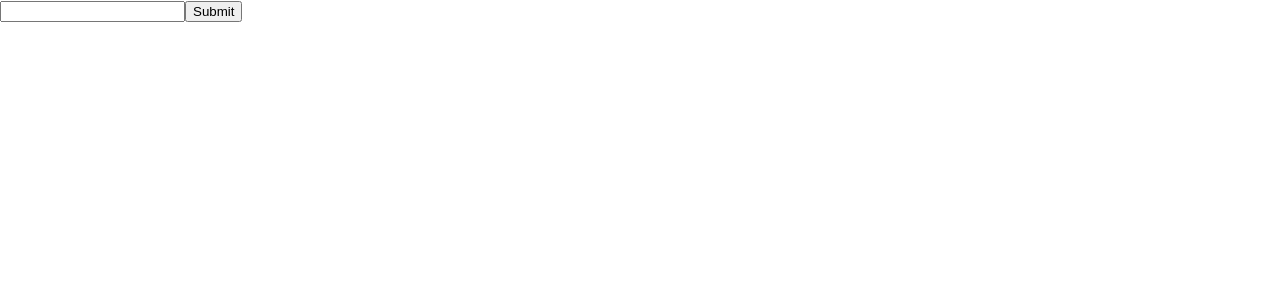
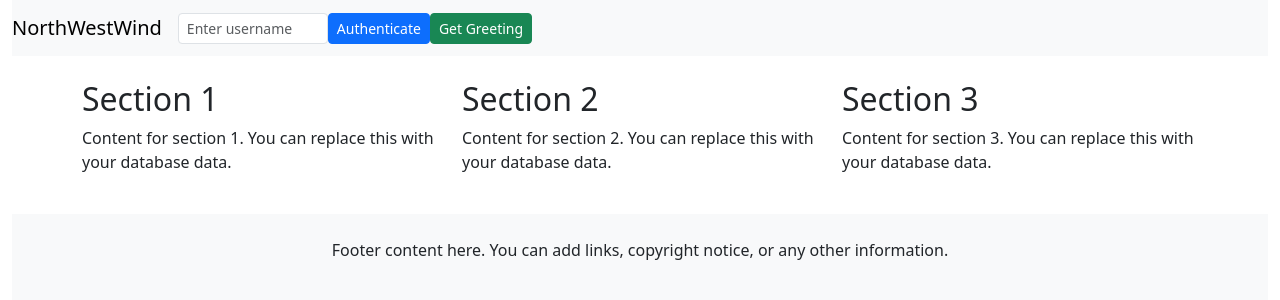
Before and after one commit to michele1990/webapp-base, a React (Create React App) app in the folder frontend/: page / in a window 1280 px wide. Shown: the top 300 px of the page. Built offline with nearby package versions, Linux system fonts and the light colour scheme.

Commit message:
adding Bootstrap!

```diff
--- a/frontend/package.json
+++ b/frontend/package.json
@@ -7,6 +7,7 @@
     "@testing-library/react": "^13.4.0",
     "@testing-library/user-event": "^13.5.0",
     "axios": "^1.4.0",
+    "bootstrap": "^5.3.1",
     "react": "^18.2.0",
     "react-dom": "^18.2.0",
     "react-scripts": "5.0.1",
@@ -14,6 +15,7 @@
   },
   "scripts": {
     "start": "react-scripts start",
+    "clean": "rm -rf build",
     "build": "react-scripts build",
     "test": "react-scripts test",
     "eject": "react-scripts eject"
--- a/frontend/src/App.js
+++ b/frontend/src/App.js
@@ -1,20 +1,25 @@
 import React, { useState } from 'react';
 import axios from 'axios';
+import 'bootstrap/dist/css/bootstrap.min.css'; // Import Bootstrap CSS
 
 // const API_BASE_URL = 'http://localhost:5001/api';
 
 
 function App() {
   const [username, setUsername] = useState('');
+  const [token, setToken] = useState('');
   const [greeting, setGreeting] = useState('');
 
-  const handleSubmit = async () => {
+  const handleAuthenticate = async () => {
     const tokenResponse = await axios.post('/api/login', { username });
-    const token = tokenResponse.data.access_token;
+    setToken(tokenResponse.data.access_token);
+  };
 
-    await axios.post('/api/user', { username }, {
-      headers: { Authorization: `Bearer ${token}` }
-    });
+  const handleGetGreeting = async () => {
+    if (!token) {
+      console.log('Not authenticated');
+      return;
+    }
 
     const greetingResponse = await axios.get('/api/user', {
       headers: { Authorization: `Bearer ${token}` }
@@ -24,10 +29,58 @@ function App() {
   };
 
   return (
-    <div>
-      <input type="text" value={username} onChange={e => setUsername(e.target.value)} />
-      <button onClick={handleSubmit}>Submit</button>
-      <h1>{greeting}</h1>
+    <div className="container-fluid">
+
+<nav className="navbar navbar-expand-lg navbar-light bg-light">
+        <a className="navbar-brand" href="#">NorthWestWind</a>
+        <button className="navbar-toggler" type="button" data-toggle="collapse" data-target="#navbarNav" aria-controls="navbarNav" aria-expanded="false" aria-label="Toggle navigation">
+          <span className="navbar-toggler-icon"></span>
+        </button>
+        <div className="collapse navbar-collapse" id="navbarNav">
+          <ul className="navbar-nav ml-auto">
+            <li className="nav-item">
+              <input
+                type="text"
+                className="form-control form-control-sm"
+                style={{ width: '150px' }}
+                placeholder="Enter username"
+                value={username}
+                onChange={e => setUsername(e.target.value)}
+              />
+            </li>
+            <li className="nav-item ml-2">
+              <button className="btn btn-primary btn-sm" onClick={handleAuthenticate}>
+                Authenticate
+              </button>
+            </li>
+            <li className="nav-item ml-2">
+              <button className="btn btn-success btn-sm" onClick={handleGetGreeting}>
+                Get Greeting
+              </button>
+            </li>
+            <li className="nav-item ml-2 navbar-text">{greeting}</li>
+          </ul>
+        </div>
+      </nav>
+      <div className="container mt-4">
+        <div className="row">
+          <section className="col-md-4">
+            <h2>Section 1</h2>
+            <p>Content for section 1. You can replace this with your database data.</p>
+          </section>
+          <section className="col-md-4">
+            <h2>Section 2</h2>
+            <p>Content for section 2. You can replace this with your database data.</p>
+          </section>
+          <section className="col-md-4">
+            <h2>Section 3</h2>
+            <p>Content for section 3. You can replace this with your database data.</p>
+          </section>
+        </div>
+      </div>
+      <footer className="bg-light text-center py-4 mt-4">
+        <p>Footer content here. You can add links, copyright notice, or any other information.</p>
+      </footer>
     </div>
   );
 }
```
Also changed, not shown: 1 other file (tests, documents, lock files or other folders).
